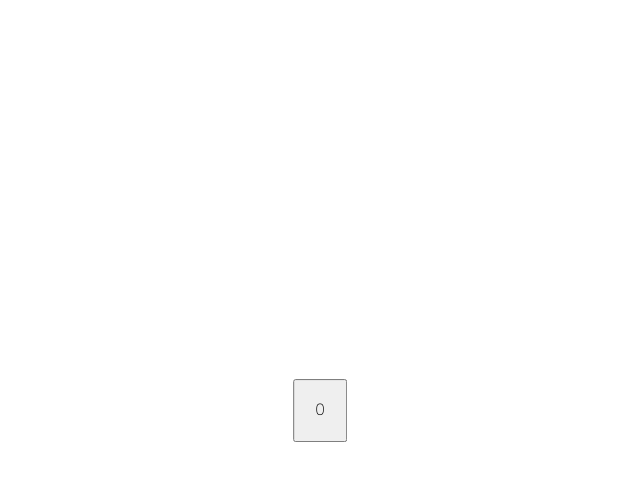
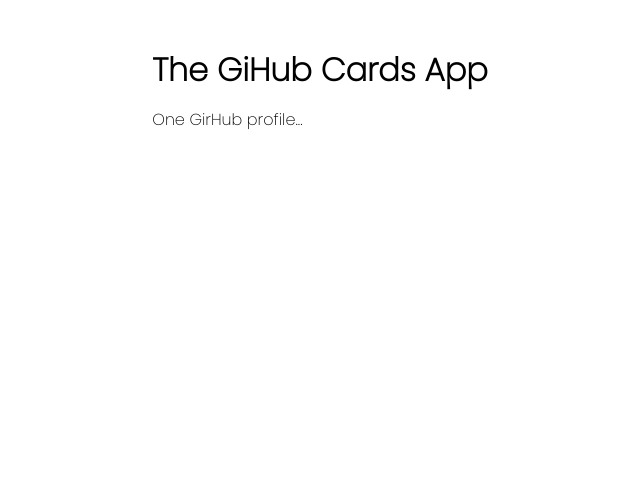
Before and after one commit to renuyarasu/react-samer-buna, a React (Create React App) app: page / in a window 1280 px wide. Shown: the top 480 px of the page, without its empty margins (320-960 px from the left). Built offline with nearby package versions, Linux system fonts and the light colour scheme.

Commit message:
Create The GiHub Cards App component

```diff
--- a/src/App.js
+++ b/src/App.js
@@ -3,7 +3,7 @@
 function App() {
   return (
     <div className="App">
-      <h1></h1>
+      <h1>The GiHub Cards App</h1>
     </div>
   );
 }
--- a/src/components/Button.js
+++ /dev/null
@@ -1,10 +0,0 @@
-import React, { useState } from 'react';
-
-function Button() {
-    const [counter, setCounter] = useState(0);
-    const handleClick = () => setCounter(counter + 5);
-    return (
-        <button onClick={handleClick}>{counter}</button>
-    )
-}
-export default Button;
--- /dev/null
+++ b/src/components/Card.js
@@ -0,0 +1,15 @@
+// The GiHub Cards App
+import React from 'react';
+
+class Card extends React.Component {
+
+    render() {
+        return (
+            <div className='github-profile'>
+                One GirHub profile...
+            </div>
+         );
+    }
+}
+
+export default Card;
--- a/src/index.css
+++ b/src/index.css
@@ -1,7 +1,7 @@
 #root {
   max-width: 800px;
   position: absolute;
-  top: 50%;
+  top: 10%;
   left: 50%;
   margin-right: -50%;
   transform: translate(-50%, -50%);
--- a/src/index.js
+++ b/src/index.js
@@ -2,13 +2,15 @@
 import ReactDOM from 'react-dom';
 import './index.css';
 import App from './App';
-import Button from './components/Button';
+import Card from './components/Card';
 import reportWebVitals from './reportWebVitals';
 
 ReactDOM.render(
   <React.StrictMode>
+
     <App />
-    <Button/>
+    <Card />
+
   </React.StrictMode>,
   document.getElementById('root')
 );
```
